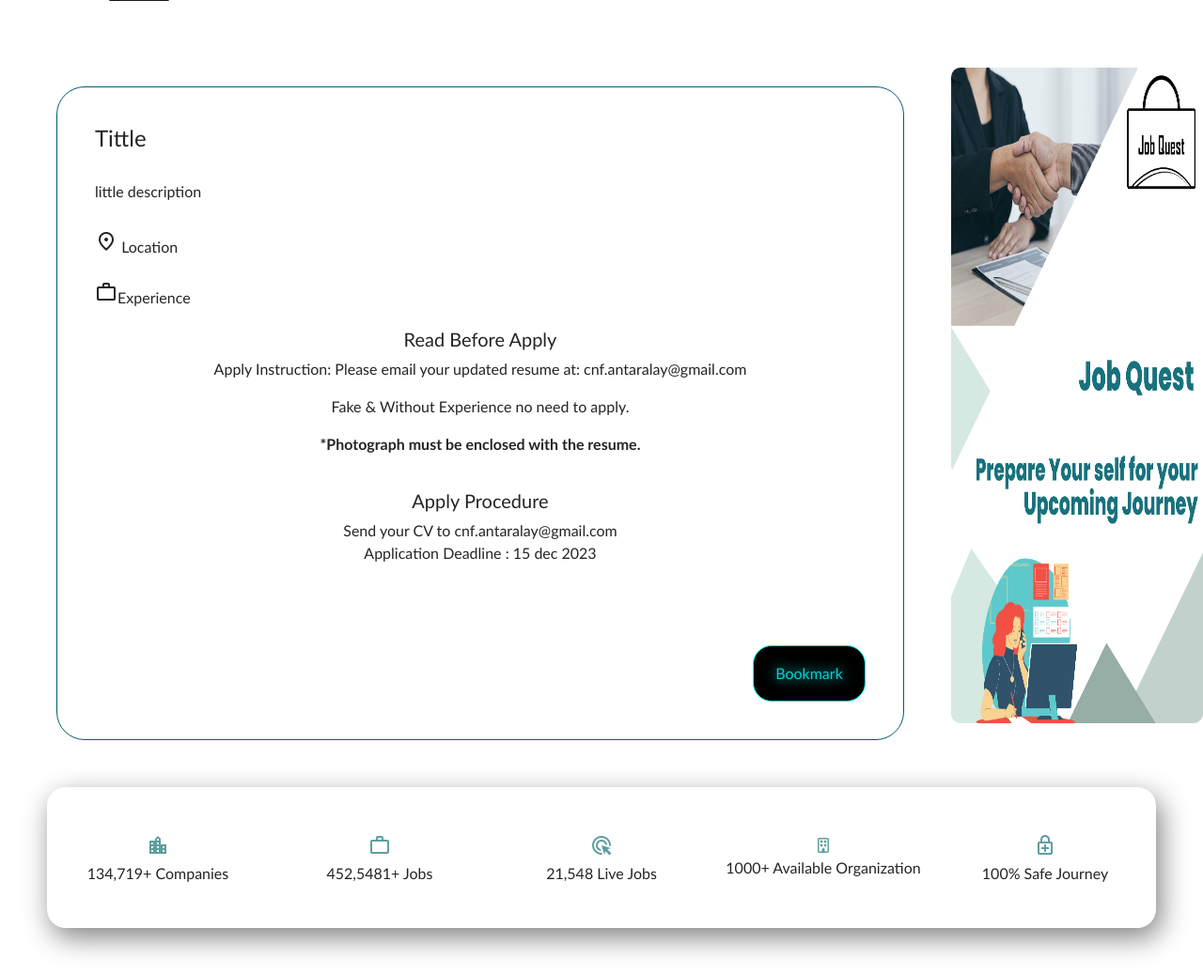
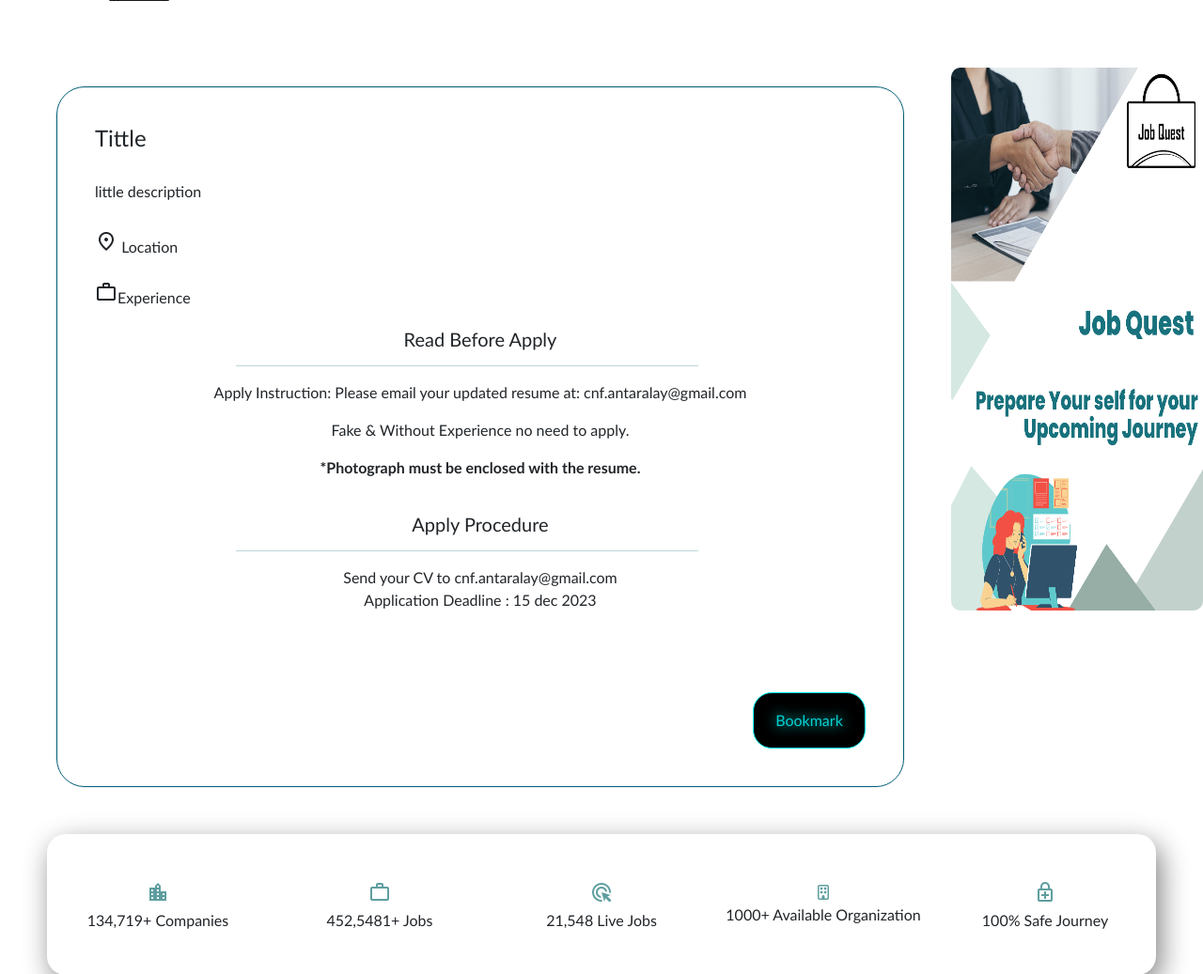
Before and after one commit to Atef-Abrar-Bhuyian/Job-Quest, a PHP site: page /single_job.html in a window 1280 px wide. Shown: the part 68-1105 px from the top of the page at 94% size. Run offline with PHP 8.4, Linux system fonts and the light colour scheme; some libraries are stand-ins or nearby versions; some web fonts are replaced.

Commit message:
single job page edited

```diff
--- a/single_job.html
+++ b/single_job.html
@@ -48,11 +48,13 @@
                 work
             </span>Experience
             <h5>Read Before Apply</h5>
+            <hr>
             <p>Apply Instruction: Please email your updated resume at: cnf.antaralay@gmail.com</p>
             <p>Fake & Without Experience no need to apply.<br>
             </p>
             <p><strong>*Photograph must be enclosed with the resume.</strong></p>
             <h5>Apply Procedure</h5>
+            <hr>
             <p>Send your CV to cnf.antaralay@gmail.com <br>
                 Application Deadline : 15 dec 2023</p>
             <button class="glow-apply-btn" id="search-icon"
--- a/style.css
+++ b/style.css
@@ -796,9 +796,15 @@
     padding-top: 20px;
 }
 
+.single-jobs-divs hr{
+    width: 60%;
+    color: #015c75;
+    margin-left: 150px;
+}
+
 .single-jobs-divs{
     border:1px solid #015c75;
-    width: 250%;
+    width: 350%;
     padding: 40px;
     border-radius: 30px;
     margin-left: 60px;
@@ -808,7 +814,7 @@
 
 .img-side img{
     width:100%;
-    height: 90%;
+    height: 70%;
     margin-top: 60px;
     border-radius:10px;
 }
```
